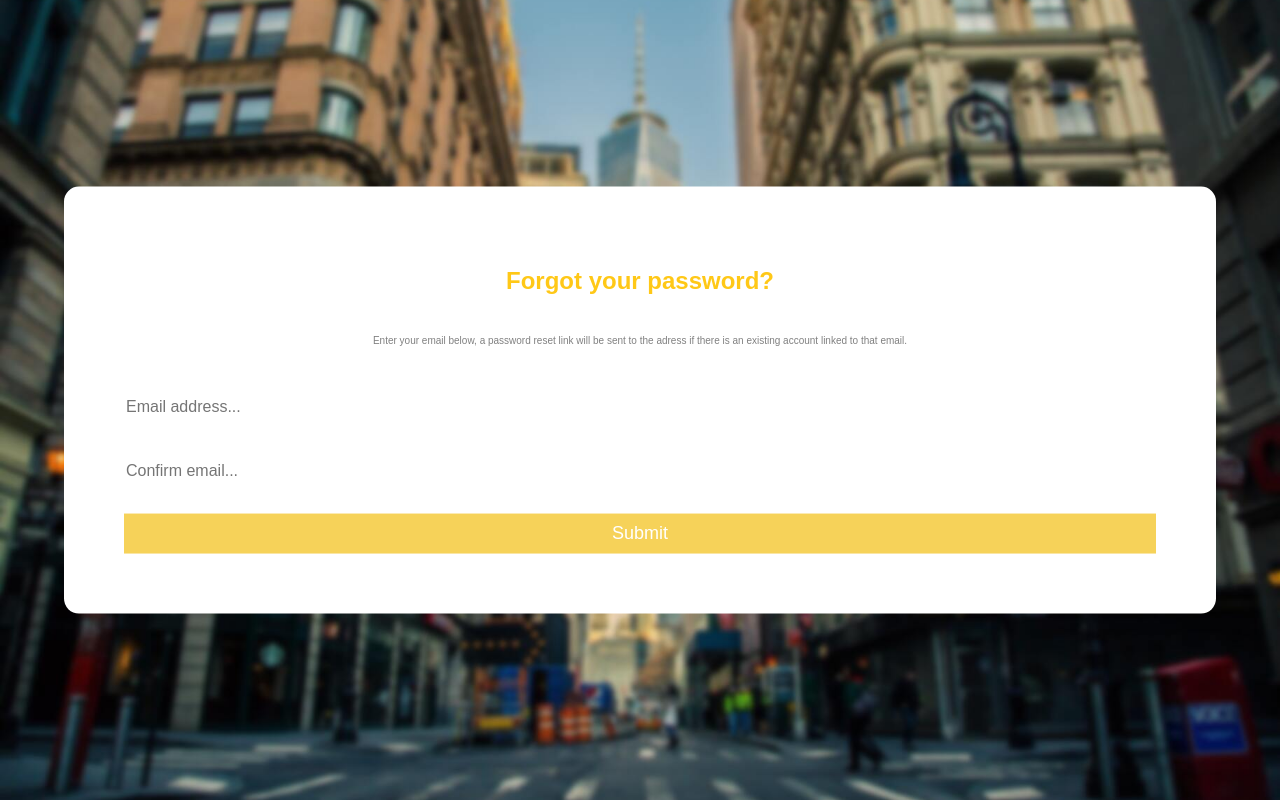
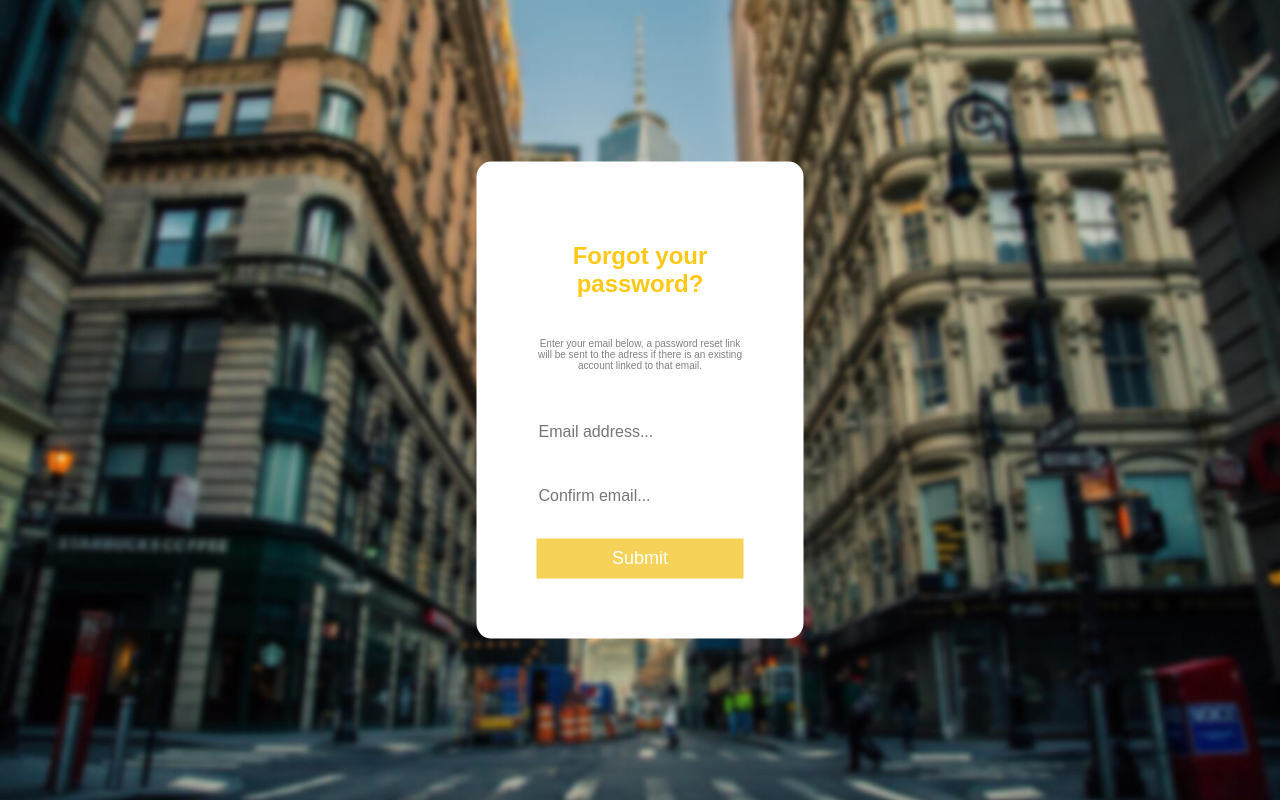
Before and after one commit to zakkturner/mcirc_forgot_pw, a plain HTML site: page index.html in a window 1280 px wide. Drawn offline with Linux system fonts and the light colour scheme.

Commit message:
styles rough draft done

```diff
--- a/style.css
+++ b/style.css
@@ -15,20 +15,9 @@ body {
 }
 
 .registerbox {
-  /* size: cover;
-	transition: width 750ms;
-	background: #FFF;
-	color: #fff;
-	top: 50%;
-	left: 50%;
-	position: fixed;
-	transform: translate(-50%,-50%);
-	box-sizing: border-box;
-	padding: 140px 60px;
-	border-radius: 15px;
-*/
   background: #fff;
   width: 90%;
+  max-width: 327px;
   margin: 0 auto;
   position: fixed;
   z-index: 999;
```
